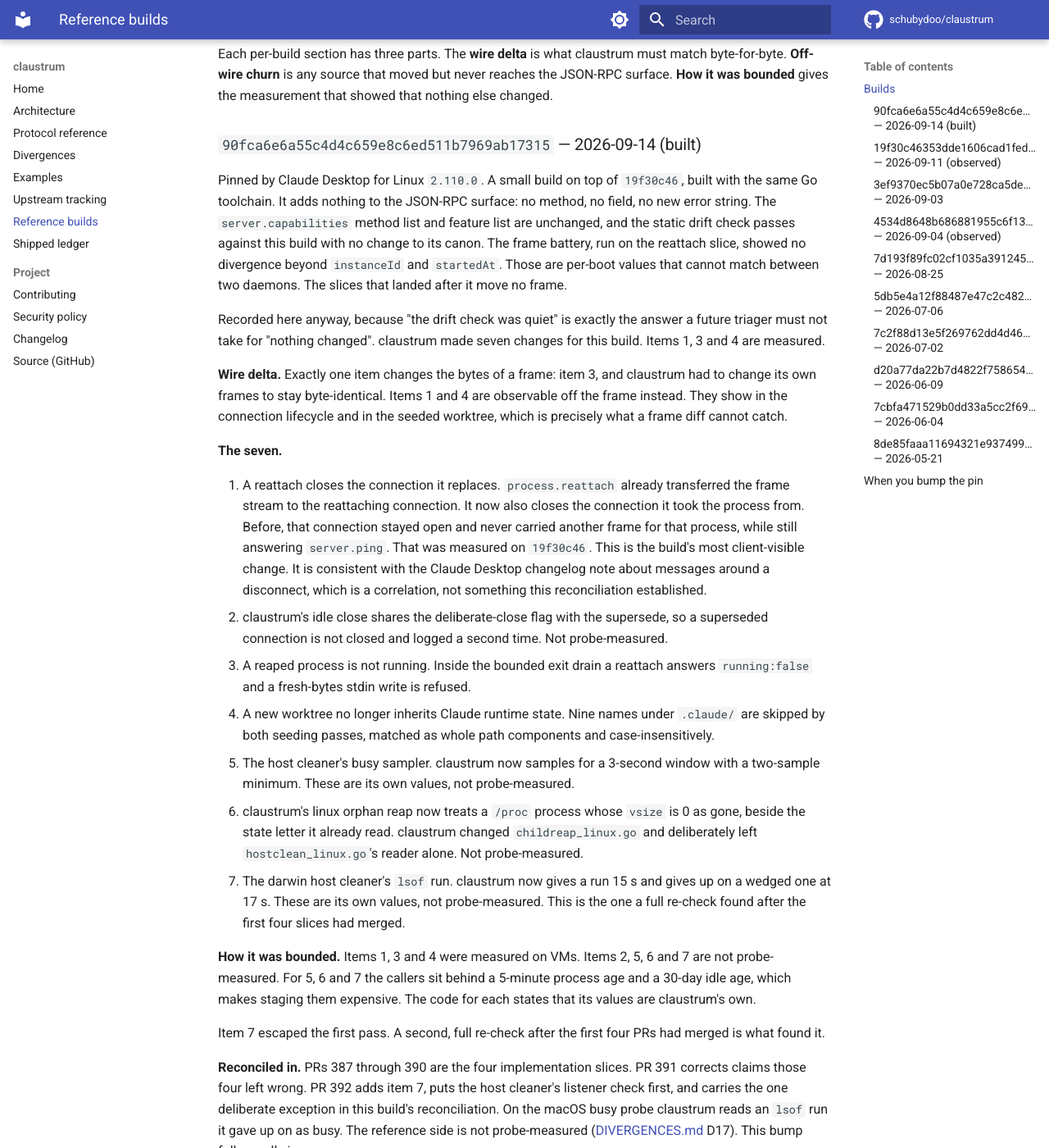
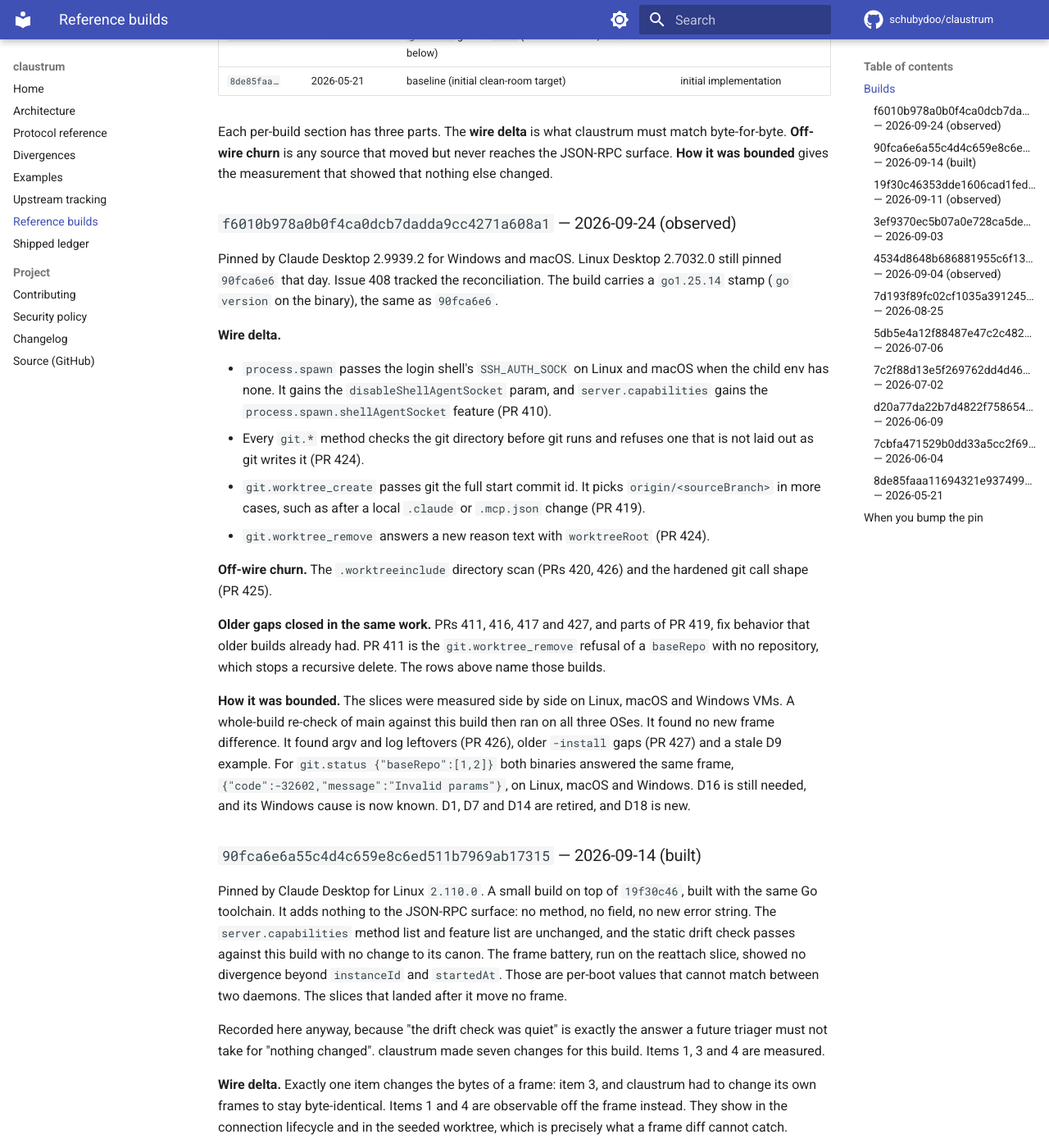
Before and after one commit to schubydoo/claustrum, an MkDocs documentation site: the page built from docs/REFERENCE-BUILDS.md, in a window 1280 px wide and 1400 px high, scrolled down 1079 px. Shown: the whole window at 82% size. Built offline with MkDocs 1.6.1 and Material for MkDocs 9.7.7, drawn with Linux system fonts in a browser that asks for light colours; comment, search, counter and statistics services are not loaded; some of the changed text lies outside the part shown.

Commit message:
chore: pin reference build f6010b97 (#428)
* chore: pin reference build f6010b97

scripts/UPSTREAM_SHA now names f6010b97, the build that Claude Desktop 2.9939.2
pins on Windows and macOS. docs/REFERENCE-BUILDS.md gains its entry, which
lists the wire delta and the older gaps closed in the same work. D9 keeps only
the example that still differs on f6010b97, and the baseline lines in
UPSTREAM-TRACKING.md name the new pin.

Co-Authored-By: Claude Opus 5.5 <noreply@anthropic.com>

* docs: record the f6010b97 toolchain and the D9 frame, name the PR 411 gap

The f6010b97 entry now states its go1.25.14 stamp, read with go version on the
binary, so the UPSTREAM-TRACKING toolchain line has a home. It records the
identical git.status frame that retired the D9 example on Linux, macOS and
Windows, and it names the PR 411 refusal among the older gaps. PROTOCOL's D9
copy names the build.

Co-Authored-By: Claude Opus 5.5 <noreply@anthropic.com>

---------

Co-authored-by: Schuby <12485317+schubydoo@users.noreply.github.com>
Co-authored-by: Claude Opus 5.5 <noreply@anthropic.com>

```diff
--- a/docs/REFERENCE-BUILDS.md
+++ b/docs/REFERENCE-BUILDS.md
@@ -21,6 +21,7 @@ release.
 
 | Reference SHA | Built (UTC) | Wire changes | Reconciled in |
 |---|---|---|---|
+| `f6010b97…` | 2026-09-24 (observed) | several frame changes in `git.*`, one new `process.spawn` param and one new `server.capabilities` feature. See below | [PRs 410–427](https://github.com/schubydoo/claustrum/pull/427) |
 | `90fca6e6…` | 2026-09-14 (built) | no surface change. claustrum made 7 changes, 3 of them client-visible and 1 of those on a frame. See below | [PRs 387–392](https://github.com/schubydoo/claustrum/pull/392) |
 | `19f30c46…` | 2026-09-11 (observed) | 2 changes + 4 off-wire subsystems + a new CLI mode. See below | [PRs 356–371](https://github.com/schubydoo/claustrum/pull/371), and the `ldd` bound under issue 408 |
 | `3ef9370e…` | 2026-09-03 (built) | none (off-wire: linux libc probe reordered ldd-first) | [PR 345](https://github.com/schubydoo/claustrum/pull/345) |
@@ -36,6 +37,41 @@ Each per-build section has three parts. The **wire delta** is what claustrum
 must match byte-for-byte. **Off-wire churn** is any source that moved but never
 reaches the JSON-RPC surface. **How it was bounded** gives the measurement that
 showed that nothing else changed.
+
+### `f6010b978a0b0f4ca0dcb7dadda9cc4271a608a1` — 2026-09-24 (observed)
+
+Pinned by Claude Desktop 2.9939.2 for Windows and macOS. Linux Desktop 2.7032.0
+still pinned `90fca6e6` that day. Issue 408 tracked the reconciliation. The build
+carries a `go1.25.14` stamp (`go version` on the binary), the same as `90fca6e6`.
+
+**Wire delta.**
+
+- `process.spawn` passes the login shell's `SSH_AUTH_SOCK` on Linux and macOS
+  when the child env has none. It gains the `disableShellAgentSocket` param, and
+  `server.capabilities` gains the `process.spawn.shellAgentSocket` feature (PR 410).
+- Every `git.*` method checks the git directory before git runs and refuses one
+  that is not laid out as git writes it (PR 424).
+- `git.worktree_create` passes git the full start commit id. It picks
+  `origin/<sourceBranch>` in more cases, such as after a local `.claude` or
+  `.mcp.json` change (PR 419).
+- `git.worktree_remove` answers a new reason text with `worktreeRoot` (PR 424).
+
+**Off-wire churn.** The `.worktreeinclude` directory scan (PRs 420, 426) and the
+hardened git call shape (PR 425).
+
+**Older gaps closed in the same work.** PRs 411, 416, 417 and 427, and parts of
+PR 419, fix behavior that older builds already had. PR 411 is the
+`git.worktree_remove` refusal of a `baseRepo` with no repository, which stops a
+recursive delete. The rows above name those builds.
+
+**How it was bounded.** The slices were measured side by side on Linux, macOS
+and Windows VMs. A whole-build re-check of main against this build then ran on
+all three OSes. It found no new frame difference. It found argv and log
+leftovers (PR 426), older `-install` gaps (PR 427) and a stale D9 example. For
+`git.status {"baseRepo":[1,2]}` both binaries answered the same frame,
+`{"code":-32602,"message":"Invalid params"}`, on Linux, macOS and Windows. D16
+is still needed, and its Windows cause is now known. D1, D7 and D14 are
+retired, and D18 is new.
 
 ### `90fca6e6a55c4d4c659e8c6ed511b7969ab17315` — 2026-09-14 (built)
 
```
Also changed, not shown: docs/DIVERGENCES.md (+3 -3 lines), docs/PROTOCOL.md (+2 -2 lines), docs/UPSTREAM-TRACKING.md (+2 -2 lines), 1 other file.
